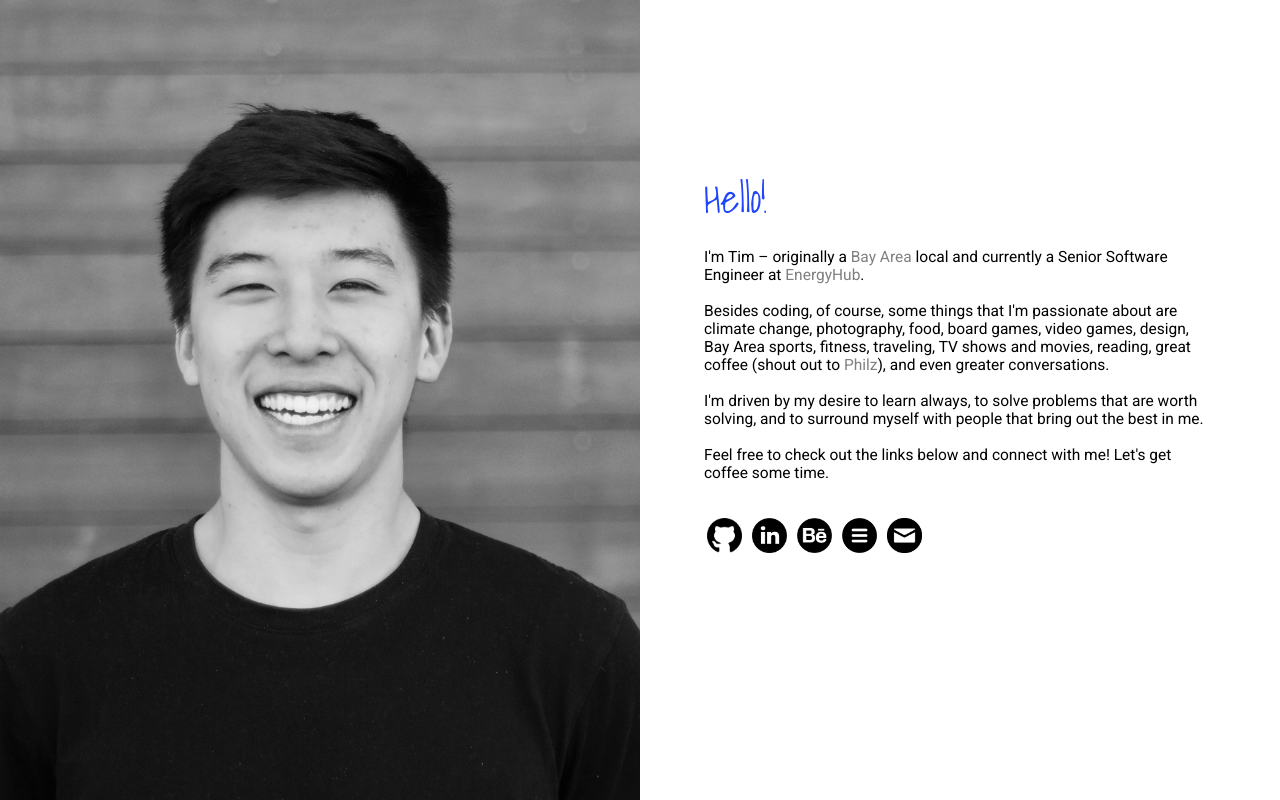
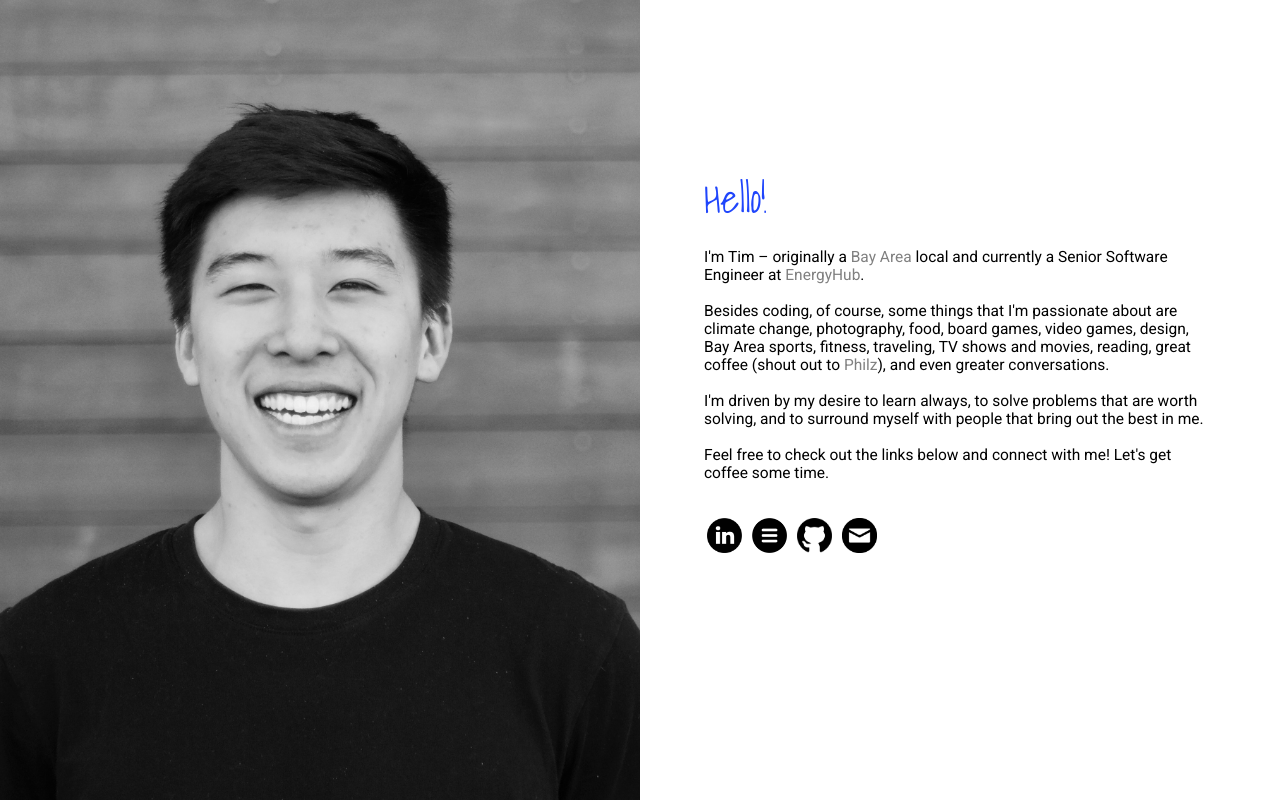
Before and after one commit to timmykuo/mywebsite, a plain HTML site: page index.html in a window 1280 px wide. Drawn offline with Linux system fonts and the light colour scheme; a script that the page names is missing.

Commit message:
Update index.html

```diff
--- a/index.html
+++ b/index.html
@@ -58,13 +58,11 @@
 		<div id="icons">
 			<!-- <a href ="https://www.facebook.com/timmy.kuo.5" id="fb" target="_blank"> <img src ="assets/images/FB_icon.png"/></a> -->
 
-			<a href ="https://github.com/timmykuo" id="gh" target="_blank"> <img src ="assets/images/GH_icon.png"></a>
-
 			<a href ="https://www.linkedin.com/in/timothy-kuo-823974111" id="li" target="_blank"> <img src="assets/images/LI_icon.png"/></a>
 
-			<a href="https://www.behance.net/timkuo" id="bh" target="_blank"> <img src="assets/images/BH_icon.png"/></a>
+			<a href="assets/resume.pdf" id ="rs" target="_blank"> <img src="assets/images/RS_icon.png"></a> <!-- paragraph icon created by Mark Guler from Noun Project -->
 
-			<a href="assets/resume.pdf" id ="rs" target="_blank"> <img src="assets/images/RS_icon.png"></a> <!-- paragraph icon created by Mark Guler from Noun Project -->
+			<a href ="https://github.com/timmykuo" id="gh" target="_blank"> <img src ="assets/images/GH_icon.png"></a>
 
 			<a href="mailto:timykuo@gmail.com" id="em"> <img src="assets/images/EM_icon.png"></a>
 		</div>
```
